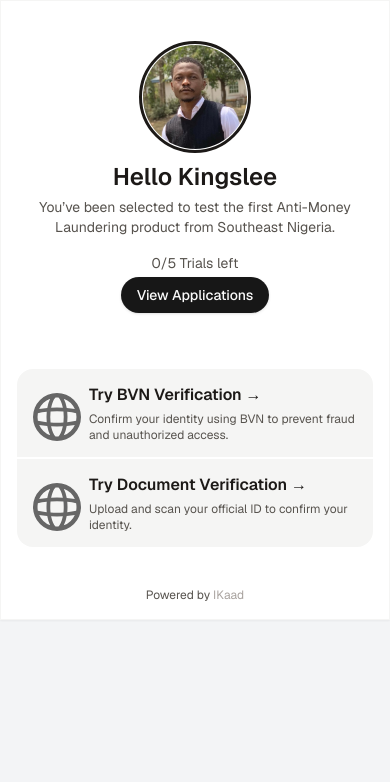
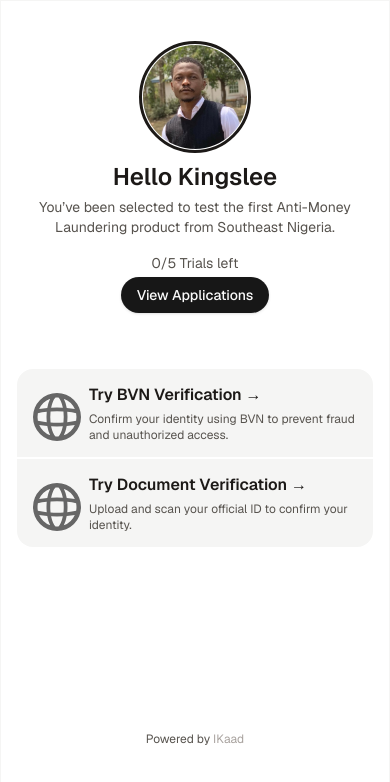
Before and after one commit to thekingslee/ikaad-client, a Next.js app: page / in a window 390 px wide. Shown: the top 782 px of the page. Built offline with nearby package versions, Linux system fonts and the light colour scheme.

Commit message:
Mobile container height adjustment

```diff
--- a/app/layout.tsx
+++ b/app/layout.tsx
@@ -28,8 +28,8 @@ export default function RootLayout({
       <body
         className={`${geistSans.variable} ${geistMono.variable} antialiased`}
       >
-        <div className="bg-gray-100 items-center justify-items-center min-h-screen pb-12 sm:pb-0 p-0 sm:p-20 font-[family-name:var(--font-geist-sans)]">
-          <div className="bg-white w-screen h-full sm:h-[694px] sm:w-[420px] border border-stone-100 grid grid-rows-[auto_1fr_auto] gap-8 p-4 sm:rounded-3xl shadow-sm">
+        <div className="bg-gray-100 items-center justify-items-center min-h-screen p-0 sm:p-20 font-[family-name:var(--font-geist-sans)]">
+          <div className="bg-white w-screen h-screen sm:h-[694px] sm:w-[420px] border border-stone-100 grid grid-rows-[auto_1fr_auto_48px] sm:grid-rows-[auto_1fr_auto] gap-8 p-4 sm:rounded-3xl shadow-sm">
             {children}
           </div>
         </div>
```
